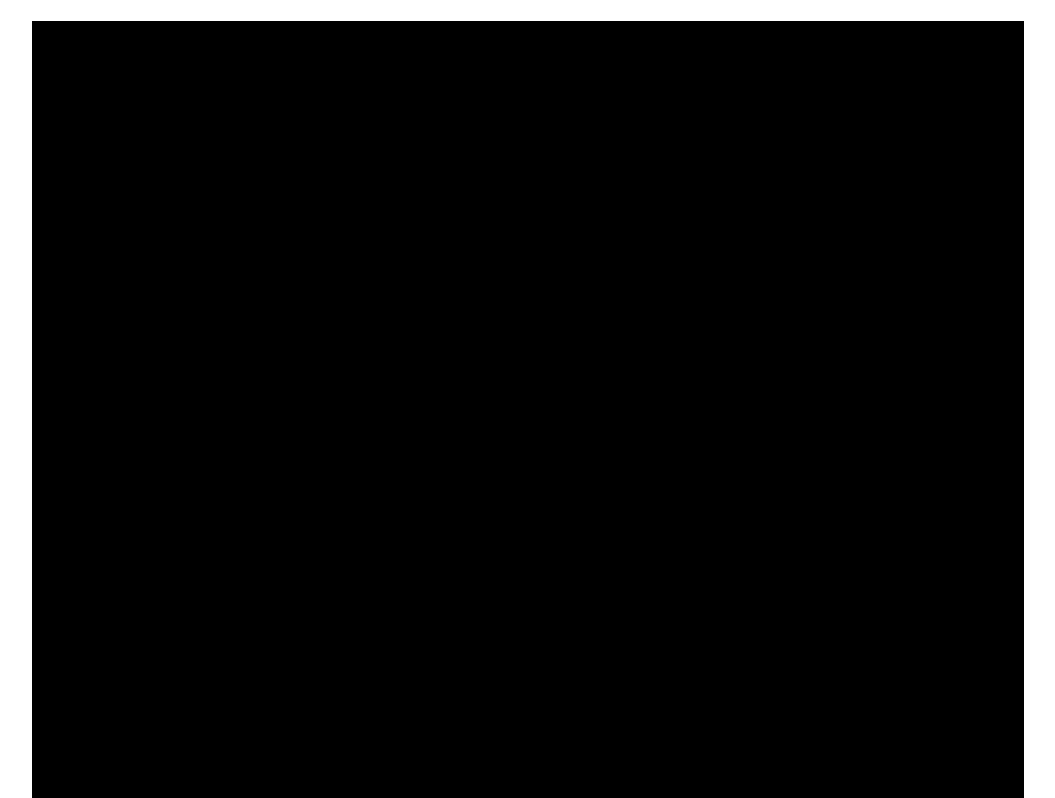
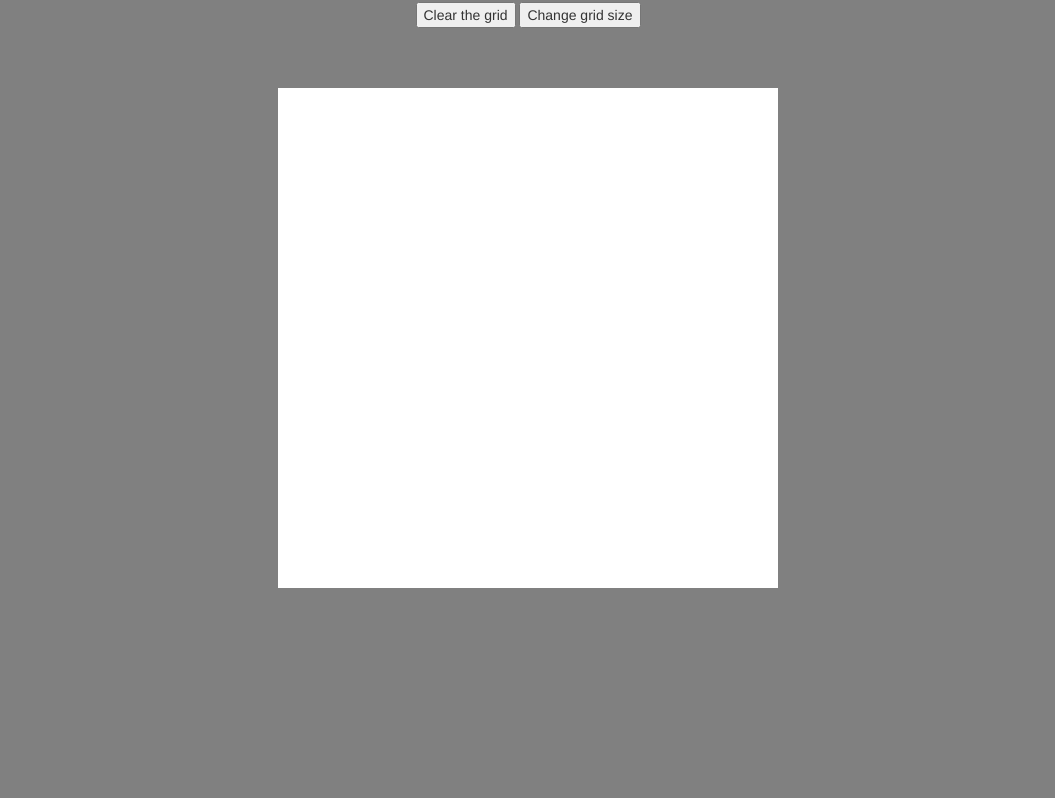
Before and after one commit to bkbeasley/EtchPad, a plain HTML site: page index.html in a window 1280 px wide. Shown: the part 68-866 px from the top of the page, without its empty margins (112-1167 px from the left). After the commit the page ends 800 px from the top, so only its background shows below. Drawn offline with nearby package versions, Linux system fonts and the light colour scheme.

Commit message:
Replace table with div. Change page design using bootstrap.

```diff
--- a/css/style.css
+++ b/css/style.css
@@ -1,21 +1,32 @@
+body {
+	text-align: center;
+	background-color: grey;
+}
+
 .button-group {
-	margin-left: 800px;
+
 	margin-bottom: 60px;
 }
 
-
-table {
+.grid {
 	margin: auto;
-	border-collapse: collapse;
+	height: 500px;
+	width: 500px;
 }
 
+
 .cell {
-	background-color: black;
-	height: 60px;
-	width: 60px;
-	border: 0px;
+	background-color: white;
+	display: inline-block;
+	box-sizing: border-box;
+	line-height: 0px;
+	float: left;
 }
 
 .paint {
+	background-color: black;
+}
+
+.erase {
 	background-color: white;
 }
--- a/index.html
+++ b/index.html
@@ -2,18 +2,19 @@
 <html lang="en">
 	<head>
 		<meta charset="utf-8">
-		<title></title>
+		<title>EtchPad</title>
+		<link rel="stylesheet" href="https://maxcdn.bootstrapcdn.com/bootstrap/3.3.7/css/bootstrap.min.css">
 		<link rel="stylesheet" type="text/css" href="css/style.css">
 		<script src="https://ajax.googleapis.com/ajax/libs/jquery/3.1.0/jquery.min.js"></script>
 		<script type="text/javascript" src="js/script.js"></script>
-
 	</head>
 	<body>
+	<h1>Etch Pad</h1>
 	<div class="button-group">
 		<button id="clear-grid">Clear the grid</button>
 		<button id="grid-size">Change grid size</button>
 	</div>
-		<table class="grid">
-		</table>
+	<div class="grid">
+	</div>
 	</body>
 </html>
--- a/js/script.js
+++ b/js/script.js
@@ -7,33 +7,26 @@ $(document).ready(function() {
 
 
 //Initialize and display a grid of appropriate size
-	function displayGrid(gridSize = null) {
-		//Store the grid
+function displayGrid(gridArea = null) {
+	//Store the grid element
 	var grid = $(".grid");
 
 	var defaultRowSize;
 	var defaultColumnSize;
 
 	//Set the default number of rows and columns the grid should have
-		if(gridSize === null) {
-			defaultRowSize = 16;
-			defaultColumnSize = 16;
-		}
-		else {
-			defaultRowSize = gridSize;
-			defaultColumnSize = gridSize;
+	if(gridArea === null) {
+		gridArea = 16;
 	}
 
+
 	//Create rows and columns of appropriate number
-		for(i = 0; i < defaultRowSize; i++) {
-			grid.append("<tr class='row'>");
+	for(i = 0; i < gridArea * gridArea; i++) {
+		grid.append("<div class='cell'></div>");
+	}
+	$(".cell").css("height", 500 / gridArea);
+		$(".cell").css("width", 500 / gridArea);
 
-			for(j = 0; j < defaultColumnSize; j++) {
-				grid.append("<td class='cell'></td>");
-			}
-
-			grid.append("</tr>");
-		}
 }
 
 function paintCell() {
```
Lines whose indentation alone changed are shown as unchanged.
